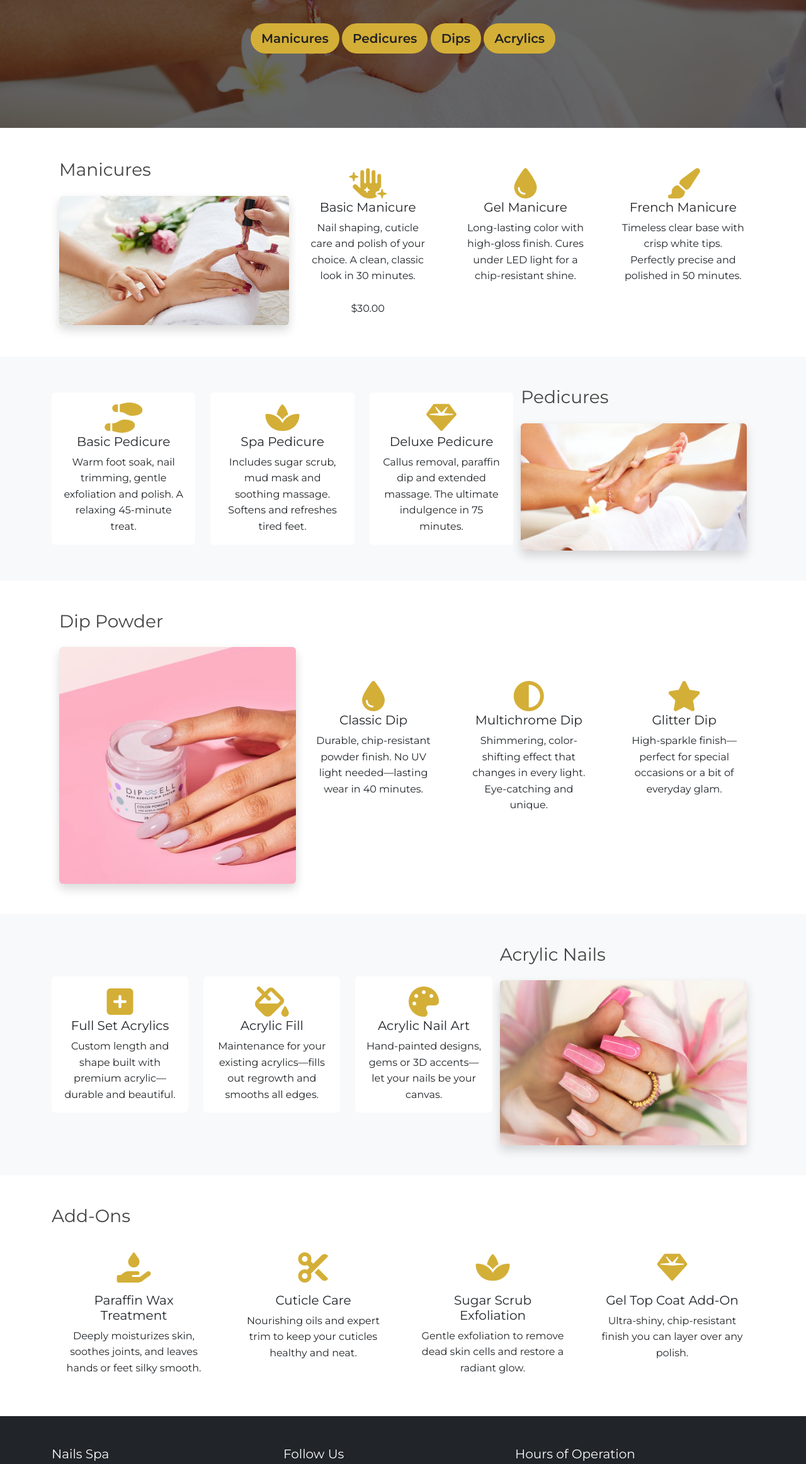
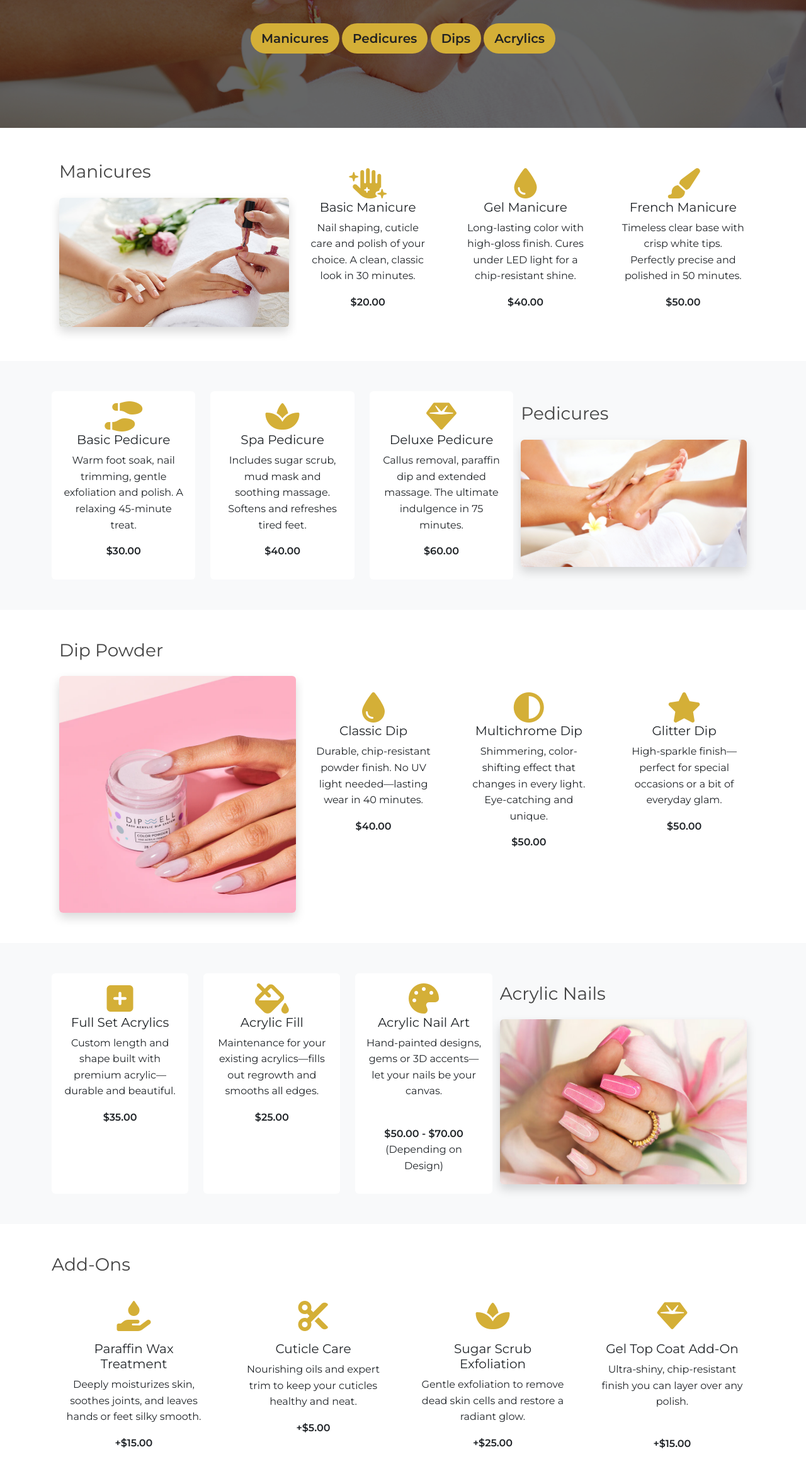
Before and after one commit to BryanChau02/Nails_Salon, a plain HTML site: page Nail Salon/Nails.html in a window 1280 px wide. Shown: the part 213-2537 px from the top of the page at 63% size. Drawn offline with nearby package versions, Linux system fonts and the light colour scheme.

Commit message:
1st java

```diff
--- a/Nail Salon/Nails.html
+++ b/Nail Salon/Nails.html
@@ -88,11 +88,8 @@
             <div class="card-body">
               <i class="fa-solid fa-hand-sparkles fa-3x text-gold"></i>
               <h5 class="card-title">Basic Manicure</h5>
-              <p class="card-text">Nail shaping, cuticle care and polish of your choice. A clean, classic look in 30 minutes.
-                <br>
-                <br>
-                <span class="">$30.00</span>
-              </p>
+              <p class="card-text">Nail shaping, cuticle care and polish of your choice. A clean, classic look in 30 minutes.</p>
+              <p><strong>$20.00</strong></p>
             </div>
           </div>
         </div>
@@ -103,6 +100,7 @@
               <i class="fa-solid fa-droplet fa-3x text-gold"></i>
               <h5 class="card-title">Gel Manicure</h5>
               <p class="card-text">Long-lasting color with high-gloss finish. Cures under LED light for a chip-resistant shine.</p>
+              <p><strong>$40.00</strong></p>
             </div>
           </div>
         </div>
@@ -113,6 +111,7 @@
               <i class="fa-solid fa-paintbrush fa-3x text-gold"></i>
               <h5 class="card-title">French Manicure</h5>
               <p class="card-text">Timeless clear base with crisp white tips. Perfectly precise and polished in 50 minutes.</p>
+              <p><strong>$50.00</strong></p>
             </div>
           </div>
         </div>
@@ -130,6 +129,7 @@
               <i class="fa-solid fa-shoe-prints fa-3x text-gold"></i>
               <h5 class="card-title">Basic Pedicure</h5>
               <p class="card-text">Warm foot soak, nail trimming, gentle exfoliation and polish. A relaxing 45-minute treat.</p>
+              <p><strong>$30.00</strong></p>
             </div>
           </div>
         </div>
@@ -140,6 +140,7 @@
               <i class="fa-solid fa-spa fa-3x text-gold"></i>
               <h5 class="card-title">Spa Pedicure</h5>
               <p class="card-text">Includes sugar scrub, mud mask and soothing massage. Softens and refreshes tired feet.</p>
+              <p><strong>$40.00</strong></p>
             </div>
           </div>
         </div>
@@ -150,6 +151,7 @@
               <i class="fa-solid fa-gem fa-3x text-gold"></i>
               <h5 class="card-title">Deluxe Pedicure</h5>
               <p class="card-text">Callus removal, paraffin dip and extended massage. The ultimate indulgence in 75 minutes.</p>
+              <p><strong>$60.00</strong></p>
             </div>
           </div>
         </div>
@@ -175,6 +177,7 @@
               <i class="fa-solid fa-tint fa-3x text-gold"></i>
               <h5 class="card-title">Classic Dip</h5>
               <p class="card-text">Durable, chip-resistant powder finish. No UV light needed—lasting wear in 40 minutes.</p>
+              <p><strong>$40.00</strong></p>
             </div>
           </div>
         </div>
@@ -185,6 +188,7 @@
               <i class="fa-solid fa-adjust fa-3x text-gold"></i>
               <h5 class="card-title">Multichrome Dip</h5>
               <p class="card-text">Shimmering, color-shifting effect that changes in every light. Eye-catching and unique.</p>
+              <p><strong>$50.00</strong></p>
             </div>
           </div>
         </div>
@@ -195,6 +199,7 @@
               <i class="fa-solid fa-star fa-3x text-gold"></i>
               <h5 class="card-title">Glitter Dip</h5>
               <p class="card-text">High-sparkle finish—perfect for special occasions or a bit of everyday glam.</p>
+              <p><strong>$50.00</strong></p>
             </div>
           </div>
         </div>
@@ -212,6 +217,7 @@
               <i class="fa-solid fa-square-plus fa-3x text-gold"></i>
               <h5 class="card-title">Full Set Acrylics</h5>
               <p class="card-text">Custom length and shape built with premium acrylic—durable and beautiful.</p>
+              <p><strong>$35.00</strong></p>
             </div>
           </div>
         </div>
@@ -222,6 +228,7 @@
               <i class="fa-solid fa-fill-drip fa-3x text-gold"></i>
               <h5 class="card-title">Acrylic Fill</h5>
               <p class="card-text">Maintenance for your existing acrylics—fills out regrowth and smooths all edges.</p>
+              <p><strong>$25.00</strong></p>
             </div>
           </div>
         </div>
@@ -232,6 +239,10 @@
               <i class="fa-solid fa-palette fa-3x text-gold"></i>
               <h5 class="card-title">Acrylic Nail Art</h5>
               <p class="card-text">Hand-painted designs, gems or 3D accents—let your nails be your canvas.</p>
+              <p><br>
+                <strong>$50.00 - $70.00</strong>
+              (Depending on Design)
+            </p>
             </div>
           </div>
         </div>
@@ -257,6 +268,7 @@
               <p class="card-text">
                 Deeply moisturizes skin, soothes joints, and leaves hands or feet silky smooth.
               </p>
+              <p><strong>+$15.00</strong></p>
             </div>
           </div>
         </div>
@@ -269,6 +281,7 @@
               <p class="card-text">
                 Nourishing oils and expert trim to keep your cuticles healthy and neat.
               </p>
+              <p><strong>+$5.00</strong></p>
             </div>
           </div>
         </div>
@@ -281,6 +294,7 @@
               <p class="card-text">
                 Gentle exfoliation to remove dead skin cells and restore a radiant glow.
               </p>
+              <p><strong>+$25.00</strong></p>
             </div>
           </div>
         </div>
@@ -293,6 +307,9 @@
               <p class="card-text">
                 Ultra-shiny, chip-resistant finish you can layer over any polish.
               </p>
+              <p>
+                <br>
+                <strong>+$15.00</strong></p>
             </div>
           </div>
         </div>
```
Also changed, not shown: Nail Salon/app.js (added, +28 -0 lines), Nail Salon/contact.html (+5 -5 lines), 1 other file.
